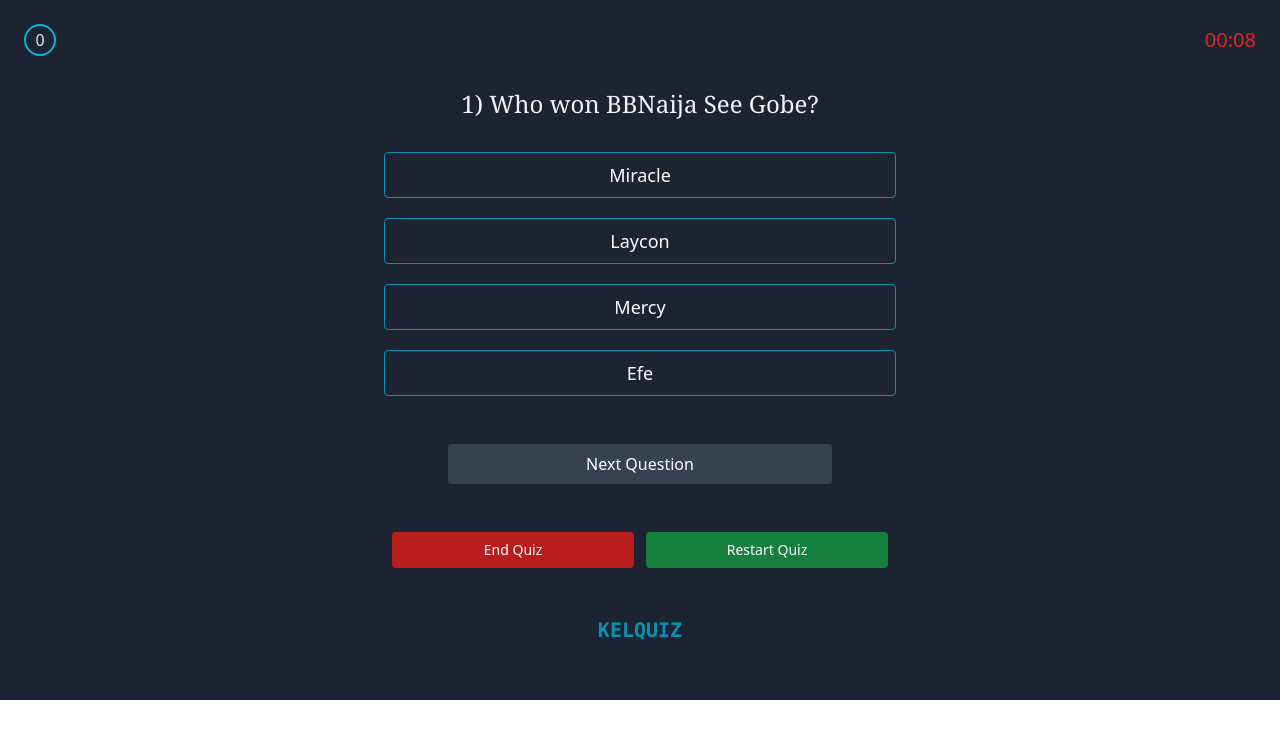
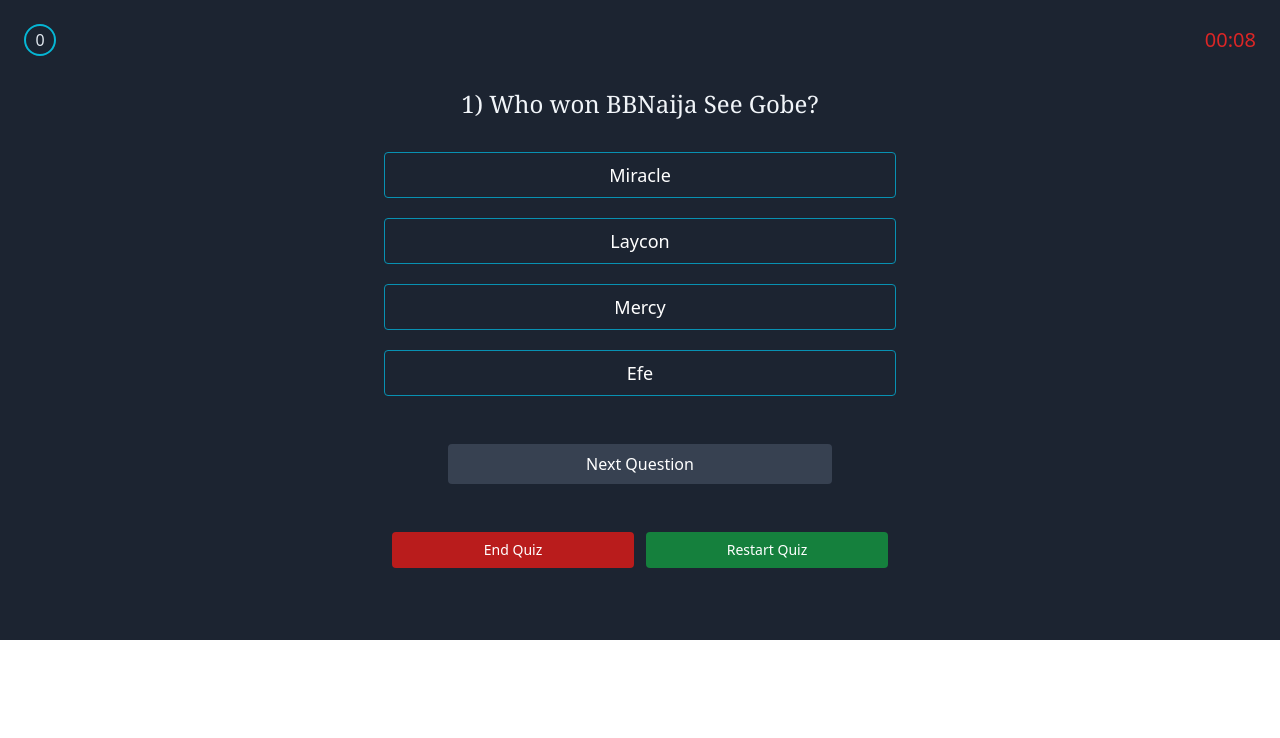
Before and after one commit to Kelechi095/KelQuiz, a React (Vite) app: page / in a window 1280 px wide. Both pictures are taken after a click on the button "Big Brother Naija". Shown: the top 738 px of the page. Built offline with nearby package versions, Linux system fonts and the light colour scheme.

Commit message:
modified styling

```diff
--- a/src/components/GameScreen.tsx
+++ b/src/components/GameScreen.tsx
@@ -11,14 +11,14 @@
 import { RootState } from "../types/types";
 import { useEffect, useState } from "react";
 import useGetQuestions from "../useGetQuestions";
-import {shuffle} from "../useGetQuestions"
+import { shuffle } from "../useGetQuestions";
 
 export default function GameScreen() {
   const dispatch = useDispatch();
   const [isPicked, setIsPicked] = useState<boolean>(false);
   const [wrongAnswer, setWrongAnswer] = useState<number | null>(null);
 
-  const {questions} = useGetQuestions()
+  const { questions } = useGetQuestions();
 
   const { questionIndex, userScore, timer } = useSelector(
     (state: RootState) => state.quiz
@@ -26,12 +26,12 @@
 
   const handleEndGame = () => {
     dispatch(endQuiz());
-    shuffle(questions)
+    shuffle(questions);
   };
   const handleRestartGame = () => {
     dispatch(startQuiz());
-    setIsPicked(false)
-    shuffle(questions)
+    setIsPicked(false);
+    shuffle(questions);
   };
 
   const handleCheckAnswer = (answer: number, index: number) => {
@@ -85,9 +85,7 @@
     <div className="p-4 py-6 bg-darkBlue">
       <div className="flex justify-between items-center px-2 mb-8">
         <div className="flex rounded-full h-8 w-8 justify-center items-center border-2 border-cyan-500 text-slate-200">
-          <h1 className="text-center font-base text-md">
-            {userScore}
-          </h1>
+          <h1 className="text-center font-base text-md">{userScore}</h1>
         </div>
         {!isPicked && (
           <h1 className="text-center font-base text-xl text-red-600">
@@ -147,11 +145,6 @@
           Restart Quiz
         </button>
       </div>
-      <div>
-        <h2 className="text-center font-bold font-mono text-xl text-cyan-600 mb-8">
-          KELQUIZ
-        </h2>
-      </div>
     </div>
   );
 }
--- a/src/components/HomeScreen.tsx
+++ b/src/components/HomeScreen.tsx
@@ -48,7 +48,7 @@
           Countries & Capital
         </button>
         <button
-          className="mt-3 py-2 text-sm text-white border rounded border-blue-600"
+          className="mt-3 py-2 text-sm text-white border rounded border-cyan-600"
           onClick={() => handleSelectCategory("CHICHI")}
         >
           Football
```
